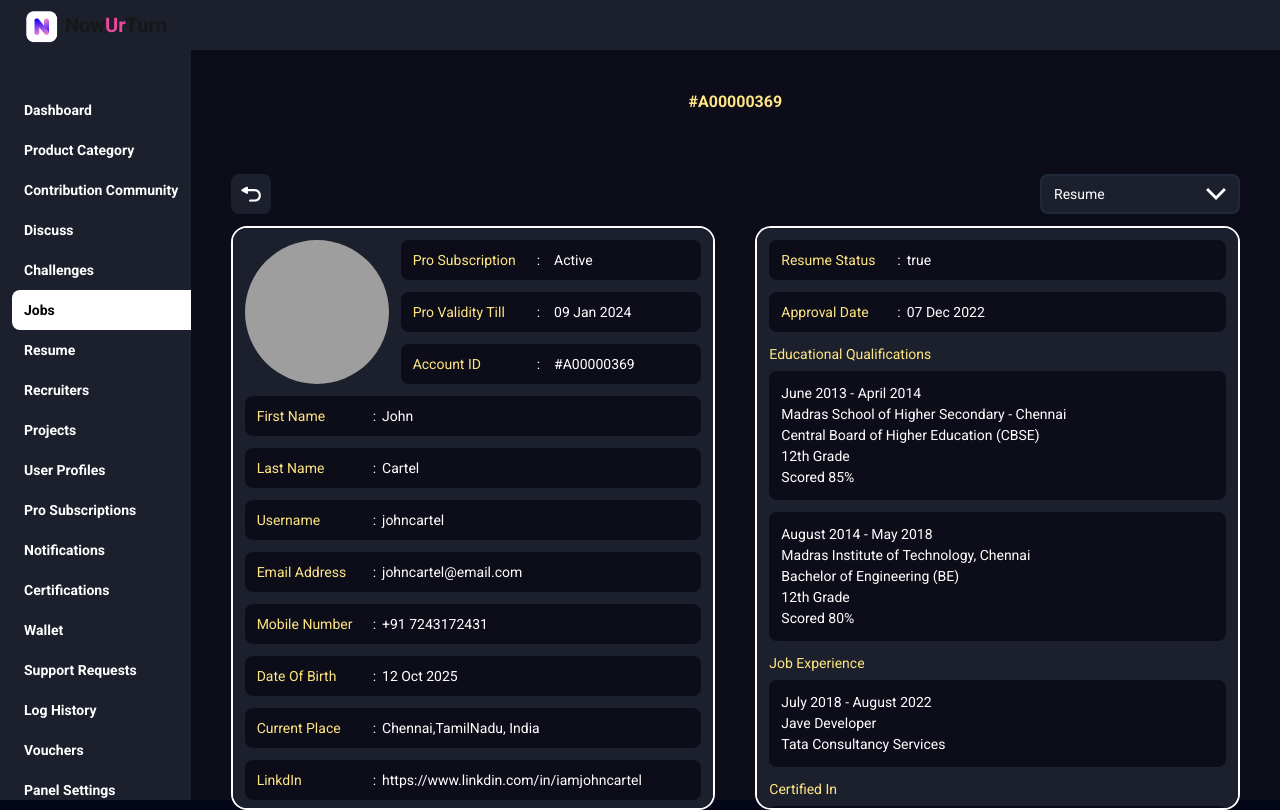
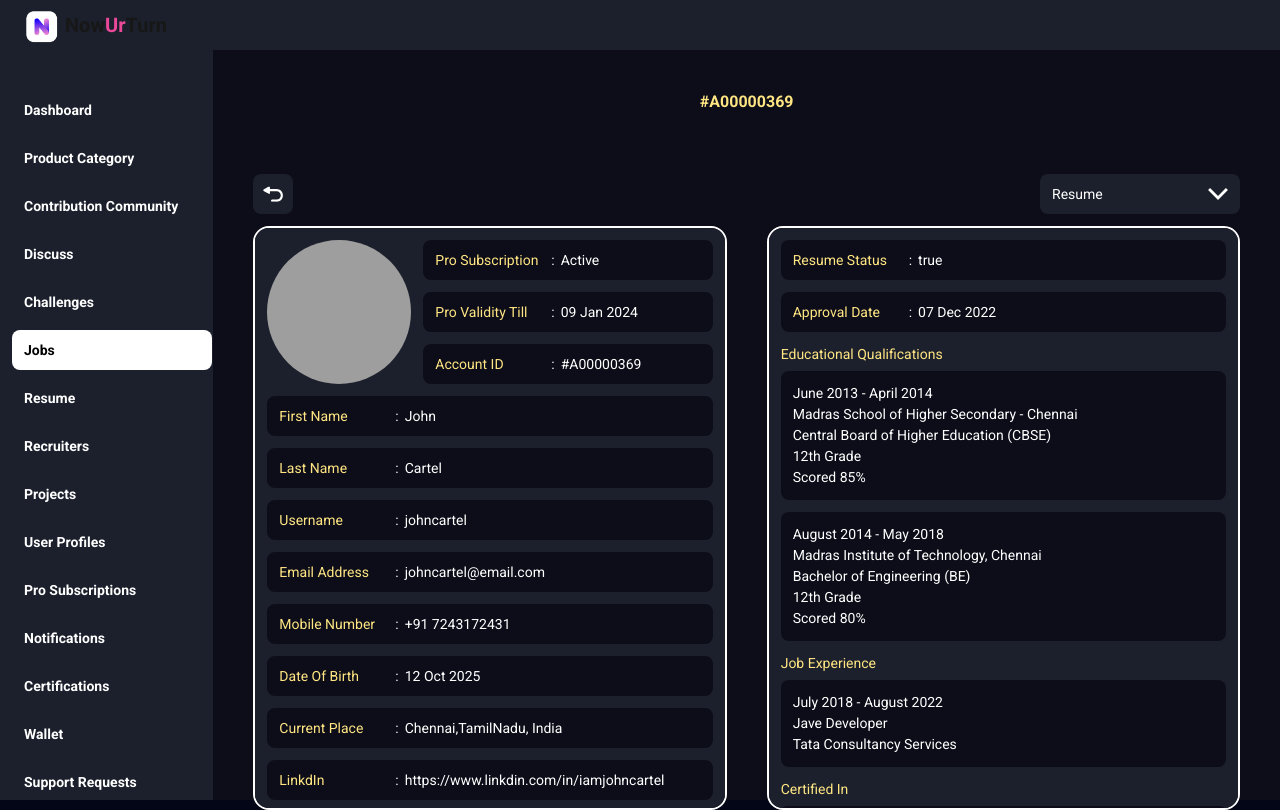
Before and after one commit to abdulkareem97/now-ur-turn, a Next.js app: page /admin/jobs in a window 1280 px wide. Built offline with nearby package versions, Linux system fonts and the light colour scheme; grey boxes are pictures that could not be loaded.

Commit message:
version 1.2.4

```diff
--- a/src/app/admin/jobs/page.jsx
+++ b/src/app/admin/jobs/page.jsx
@@ -96,7 +96,7 @@ const Home = () => {
          {isOpen && (
                 <div className="fixed inset-0 bg-black bg-opacity-30 z-10"></div>
             )}
-            <div className="relative z-20">
+            <div className="relative ">
             <div className='flex justify-between text-white  text-[14px]'>
                 <div>
                     <div className='bg-[#1C202C] flex active:bg-[#00d8ff] active:text-black  justify-center items-center text-xl rounded-[8px] h-[40px] w-[40px]
@@ -116,7 +116,7 @@ const Home = () => {
                         {/* Dropdown Button */}
                         <button
                             onClick={() => setIsOpen(!isOpen)}
-                            className={`bg-[#1C202C] text-white h-[40px] px-[12px] rounded-[8px] flex items-center hover:bg-gray-700 border-2 border-gray-800  hover:border-[#00d8ff] focus:outline-none w-[200px] justify-between ${isOpen ? 'border-[#00d8ff]' : ''}`}
+                            className={`bg-[#1C202C] text-white h-[40px] px-[12px] rounded-[8px] flex items-center hover:bg-gray-700 hover:border-2 active:bg-[#00d8ff] active:text-black   hover:border-[#00d8ff] focus:outline-none w-[200px] justify-between ${isOpen ? 'border-[#00d8ff] border-2' : ''}`}
                         >
                             <span>
                                 {
@@ -133,17 +133,17 @@ const Home = () => {
                         {isOpen && (
                             <div className="absolute z-30 mt-[12px] w-[200px] bg-[#1C202C] text-white rounded-[8px] shadow-lg border-2 border-gray-700">
                                 <ul className="py-1">
-                                    <li className="px-4 py-2 hover:bg-gray-700 hover:text-[#00d8ff] cursor-pointer "
+                                    <li className="px-4 py-2 hover:bg-gray-700 hover:text-[#87ceeb] active:text-[#00d8ff] cursor-pointer "
                                     onClick={()=>{setCom(1)
                                         setIsOpen(false)
                                     }}
                                     >Resume</li>
-                                    <li className="px-4 py-2 hover:bg-gray-700 hover:text-[#00d8ff] cursor-pointer"
+                                    <li className="px-4 py-2 hover:bg-gray-700 hover:text-[#87ceeb] active:text-[#00d8ff] cursor-pointer"
                                      onClick={()=>{setCom(2)
                                         setIsOpen(false)
                                     }}
                                     >Data Access</li>
-                                    <li className="px-4 py-2 hover:bg-gray-700 hover:text-[#00d8ff] cursor-pointer"
+                                    <li className="px-4 py-2 hover:bg-gray-700 hover:text-[#87ceeb] active:text-[#00d8ff] cursor-pointer"
                                      onClick={()=>{setCom(3)
                                         setIsOpen(false)
                                     }}
@@ -182,7 +182,7 @@ const Home = () => {
                                                 <span className="text-[#FFE683]  w-[110px]">
                                                     {ele.label}
                                                 </span>
-                                                <span className='px-4'>
+                                                <span className='px-[6px]'>
                                                     :
                                                 </span>
                                                 <span className="">
--- a/src/app/admin/layout.jsx
+++ b/src/app/admin/layout.jsx
@@ -56,11 +56,11 @@ export default function Layout({ children }) {
                 </nav>
                 <section className="flex pt-[50px] h-screen w-full">
                     <div className='overflow-auto'>
-                        <aside id="ps" className="bg-[#1C202C] w-[224px] text-[14px] px-[12px] h-full py-[40px] overflow-y-auto space-y-[8px]">
+                        <aside id="ps" className="bg-[#1C202C] w-[256px] text-[14px] px-[12px] h-full py-[40px] overflow-y-auto space-y-[8px]">
                             {primarySidebarLinks.map((link) => (
                                 <Link key={link.url} href={link.url} passHref>
                                     <button
-                                        className={`button ${selected === link.url ? "selected" : ""}`}
+                                        className={`button mb-[8px] ${selected === link.url ? "selected" : ""}`}
                                         onClick={() => setSelected(link.url)}
                                     >
                                         {link.name}
```
